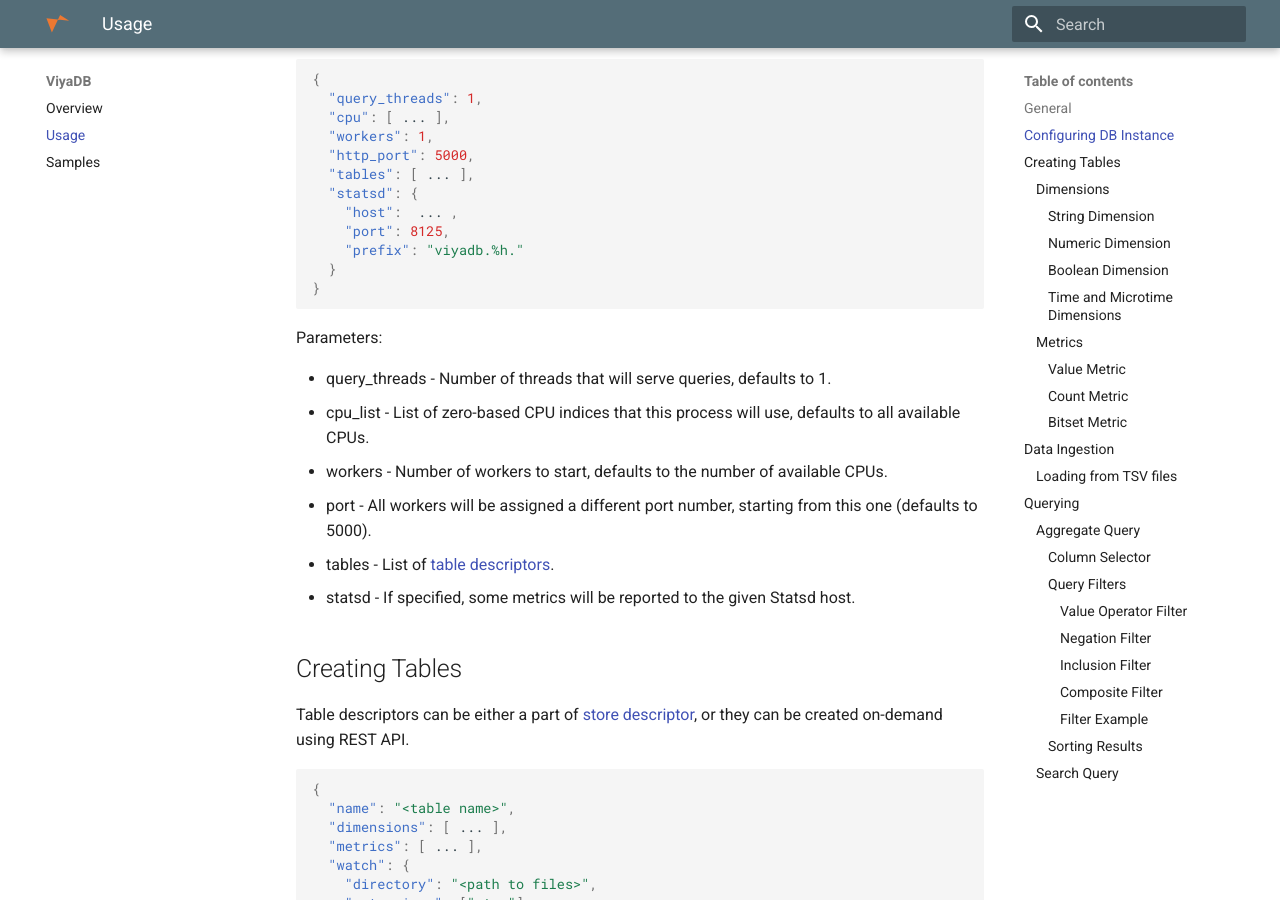
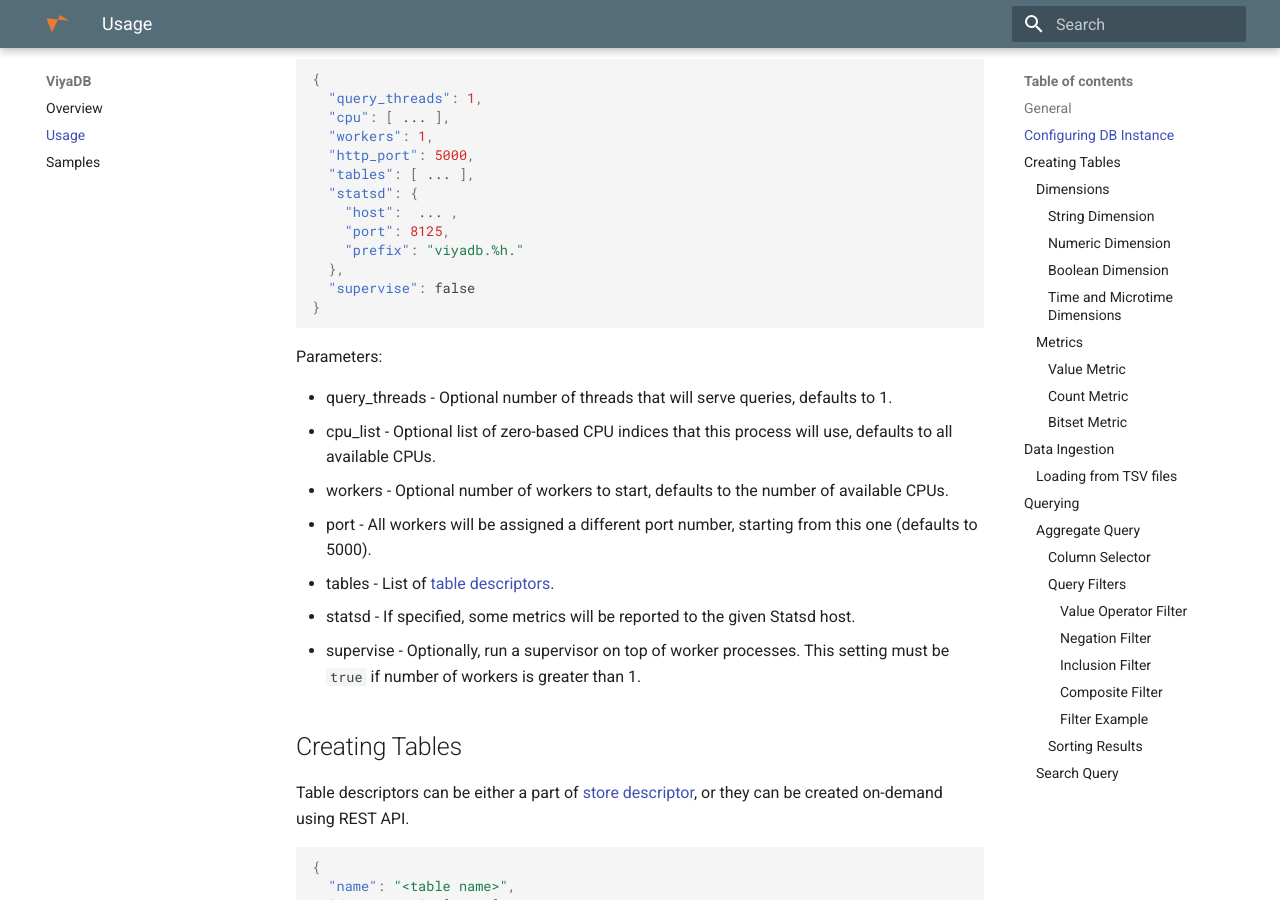
Before and after one commit to viyadb/website, an MkDocs documentation site: the page built from docs/usage.md, in a window 1280 px wide and 900 px high, scrolled down 472 px. Built offline with MkDocs 1.6.1 and Material for MkDocs 9.7.7, drawn with Linux system fonts in a browser that asks for light colours; old or Windows-style settings are respelled for this version of MkDocs.

Commit message:
Added documentation on supervise flag

````diff
--- a/docs/usage.md
+++ b/docs/usage.md
@@ -22,18 +22,20 @@ Store descriptor preresents a configuration file of a single ViyaDB instance. Th
     "host":  ... ,
     "port": 8125,
     "prefix": "viyadb.%h."
-  }
+  },
+  "supervise": false
 }
 ```
 
 Parameters:
 
- * query\_threads - Number of threads that will serve queries, defaults to 1.
- * cpu\_list - List of zero-based CPU indices that this process will use, defaults to all available CPUs.
- * workers - Number of workers to start, defaults to the number of available CPUs.
+ * query\_threads - Optional number of threads that will serve queries, defaults to 1.
+ * cpu\_list - Optional list of zero-based CPU indices that this process will use, defaults to all available CPUs.
+ * workers - Optional number of workers to start, defaults to the number of available CPUs.
  * port - All workers will be assigned a different port number, starting from this one (defaults to 5000).
  * tables - List of [table descriptors](#creating-tables).
  * statsd - If specified, some metrics will be reported to the given Statsd host.
+ * supervise - Optionally, run a supervisor on top of worker processes. This setting must be `true` if number of workers is greater than 1.
 
 ## Creating Tables
 
````
